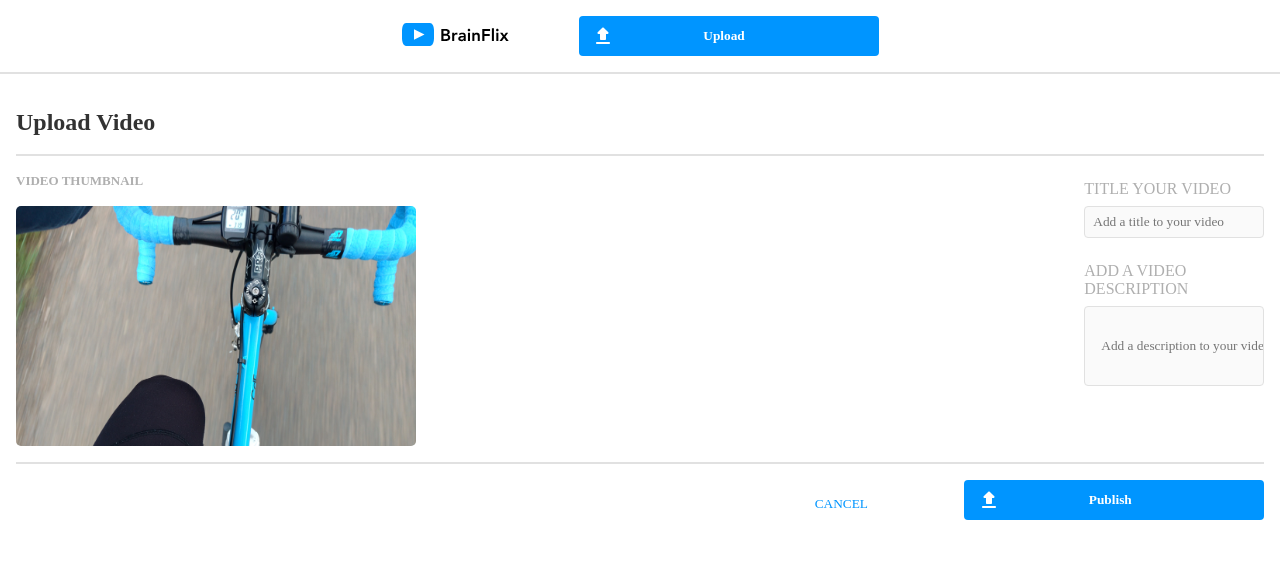
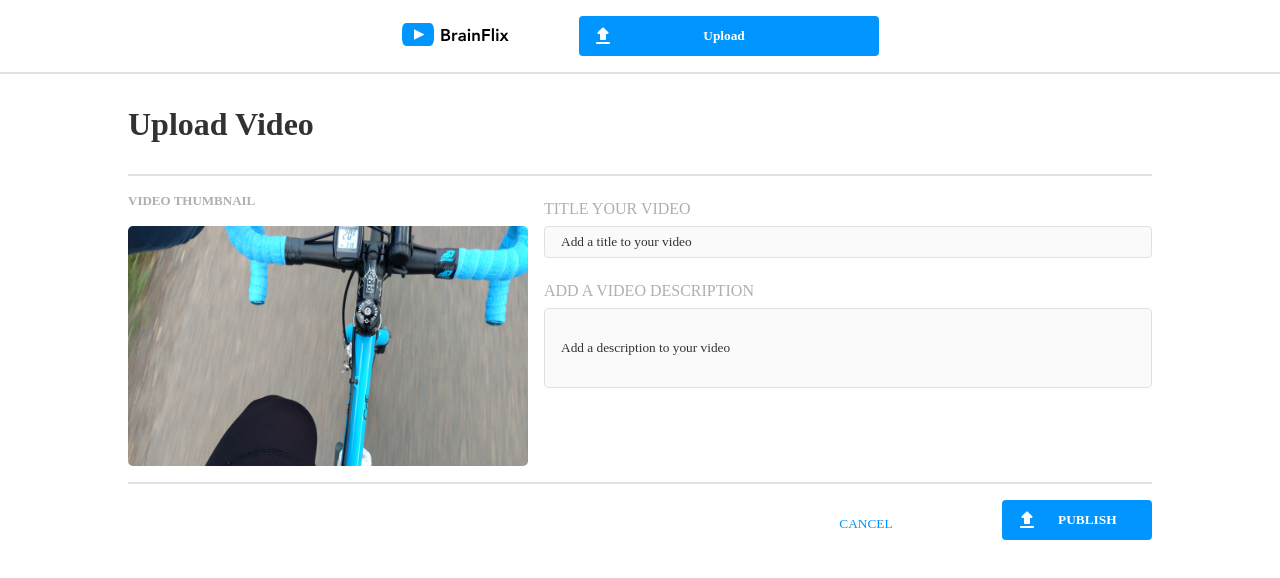
Before and after one commit to tenr/giancarlos-rodriguez-brainflix, a React (Create React App) app: page /upload in a window 1280 px wide. Shown: the top 578 px of the page. Built offline with nearby package versions, Linux system fonts and the light colour scheme; a web font is replaced by a local one.

Commit message:
final commit

```diff
--- a/src/pages/Upload/Upload.js
+++ b/src/pages/Upload/Upload.js
@@ -84,7 +84,7 @@ function Upload() {
             onClick={alertClickHandler}
           >
             <img src={uploadIcon} />
-            <span>Publish</span>
+            <span>PUBLISH</span>
           </button>
         </Link>
         <CheckAlert className="upload__alert" isAlert={alertActive} />
--- a/src/pages/Upload/Upload.scss
+++ b/src/pages/Upload/Upload.scss
@@ -9,12 +9,18 @@
   //add a border bottom to the header to get rid of this red
   border-top: 2px solid $Mercury;
   margin-top: 1rem;
+  @include desktop-query {
+    padding: 0rem 8rem;
+  }
   &__heading {
     @include m-pageHeader;
     // font-weight: 600; change this weight to get closer tp mock up
     padding-bottom: 1rem;
-
     border-bottom: 2px solid $Mercury;
+    @include desktop-query {
+      padding-top: 1rem;
+      @include pageHeader;
+    }
   }
   &__desktop-wrapper {
     @include desktop-query {
@@ -27,6 +33,9 @@
     flex-direction: column;
     @include tablet-query {
       align-content: flex-start;
+    }
+    @include desktop-query {
+      width: 42%;
     }
   }
   &__thumbnail-heading {
@@ -59,14 +68,20 @@
     background-color: $Alabaster;
     border-radius: 0.25rem;
     padding-left: 0.5rem;
+    @include desktop-query {
+      width: 38rem;
+    }
   }
+
   &__description-input {
     height: 5rem;
     // padding-top: 1rem;
   }
-  &__description-input::placeholder {
+  &__description-input::placeholder,
+  &__title-input::placeholder {
     align-self: flex-start;
     padding-left: 0.5rem;
+    color: $BrainFlix-Black;
   }
   &__title-label,
   &__description-label {
@@ -104,6 +119,10 @@
     border: none;
     border-radius: 0.25rem;
     margin-top: 1rem;
+    @include desktop-query {
+      width: 5rem;
+      gap: 1.2rem;
+    }
     &:hover {
       background-color: $BrainFlix-DarkBlue;
     }
@@ -114,6 +133,9 @@
     border: none;
     padding-top: 1.5rem;
     color: $BrainFlix-Blue;
+    @include desktop-query {
+      width: 5rem;
+    }
   }
   &__alert {
     padding-top: 10rem;
--- a/src/styles/partials/_mixins.scss
+++ b/src/styles/partials/_mixins.scss
@@ -49,7 +49,7 @@
 
 //Tablet & Desktop Text
 @mixin pageHeader {
-  font-size: 3.75rem;
+  font-size: 2rem;
   line-height: 4.25rem;
   font-weight: 700;
 }
```
